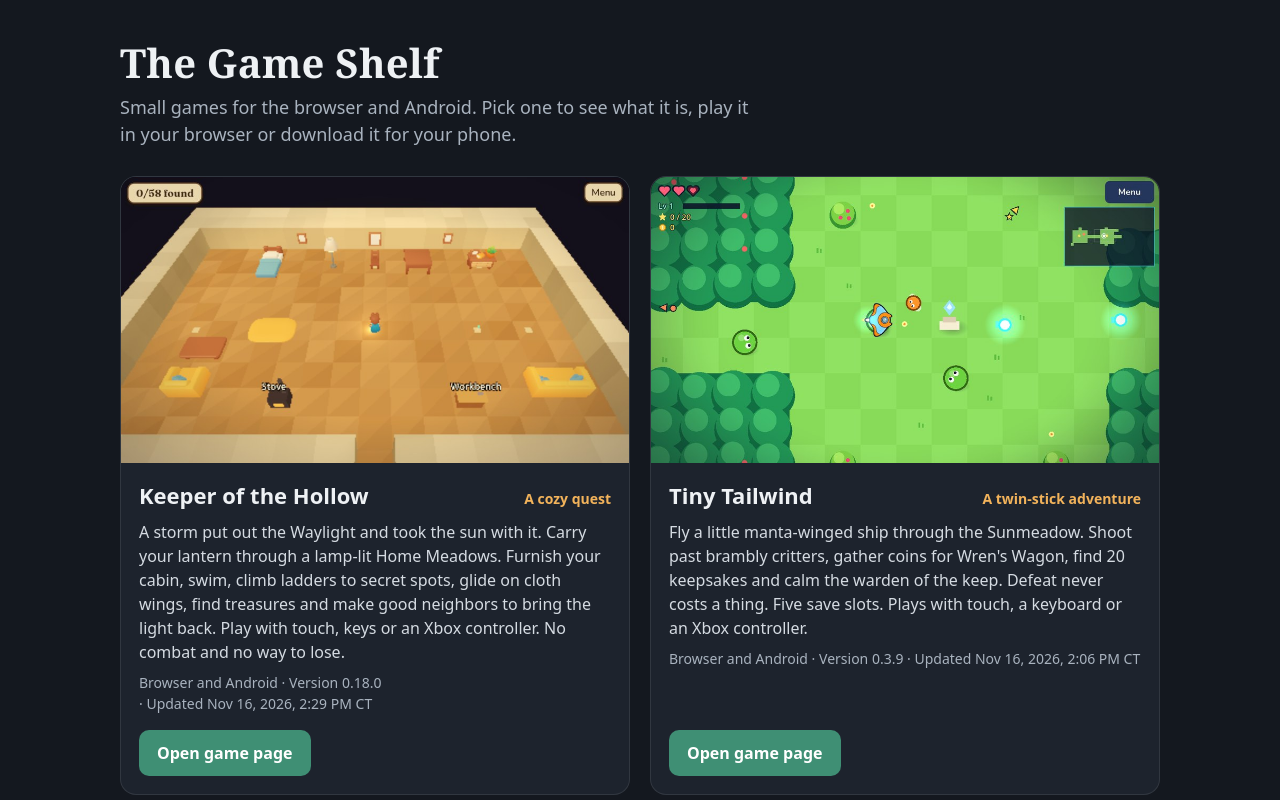
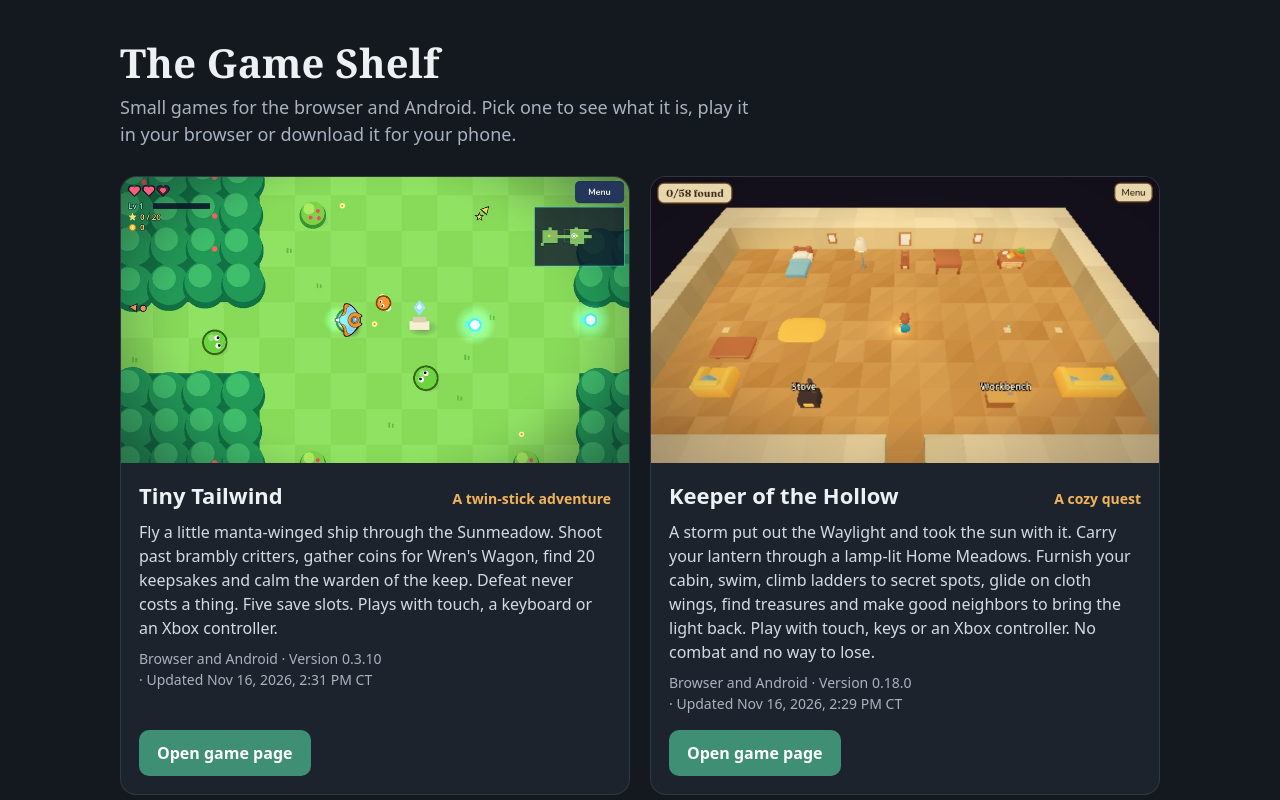
Before and after one commit to bclark10121-cloud/bclark10121-cloud.github.io, a plain HTML site: page index.html in a window 1280 px wide. Shown: the top 800 px of the page. Drawn offline with Linux system fonts and the light colour scheme; no server answers.

Commit message:
Tiny Tailwind card: Version 0.3.10, updated stamp
Co-Authored-By: Claude Opus 5.5 <noreply@anthropic.com>
Claude-Session: https://claude.ai/code/session_0117TTYBqTQCoGrxj6BxcToU

```diff
--- a/index.html
+++ b/index.html
@@ -103,7 +103,7 @@ footer{margin-top:40px;color:var(--soft);font-size:14px;text-align:center}
 <div class="body">
 <div class="top"><h2><a href="tiny-tailwind/">Tiny Tailwind</a></h2><span class="tag">A twin-stick adventure</span></div>
 <p class="desc">Fly a little manta-winged ship through the Sunmeadow. Shoot past brambly critters, gather coins for Wren's Wagon, find 20 keepsakes and calm the warden of the keep. Defeat never costs a thing. Five save slots. Plays with touch, a keyboard or an Xbox controller.</p>
-<p class="meta">Browser and Android<span class="ver"> · Version 0.3.9</span> <span class="upd">· Updated <time datetime="2026-11-16T14:06-06:00">Nov 16, 2026, 2:06 PM CT</time></span></p>
+<p class="meta">Browser and Android<span class="ver"> · Version 0.3.10</span> <span class="upd">· Updated <time datetime="2026-11-16T14:31-06:00">Nov 16, 2026, 2:31 PM CT</time></span></p>
 <div class="actions"><a class="btn" href="tiny-tailwind/">Open game page</a></div>
 </div>
 </article>
```
